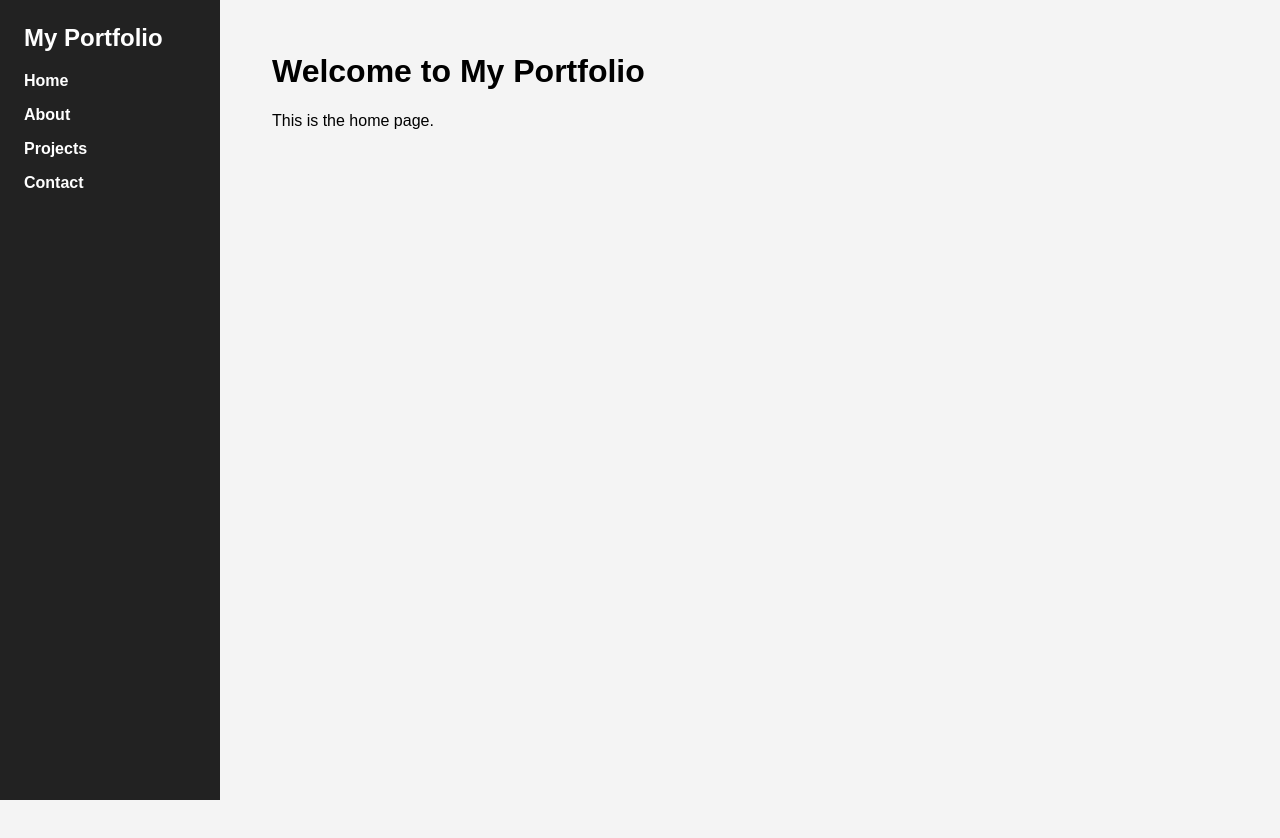
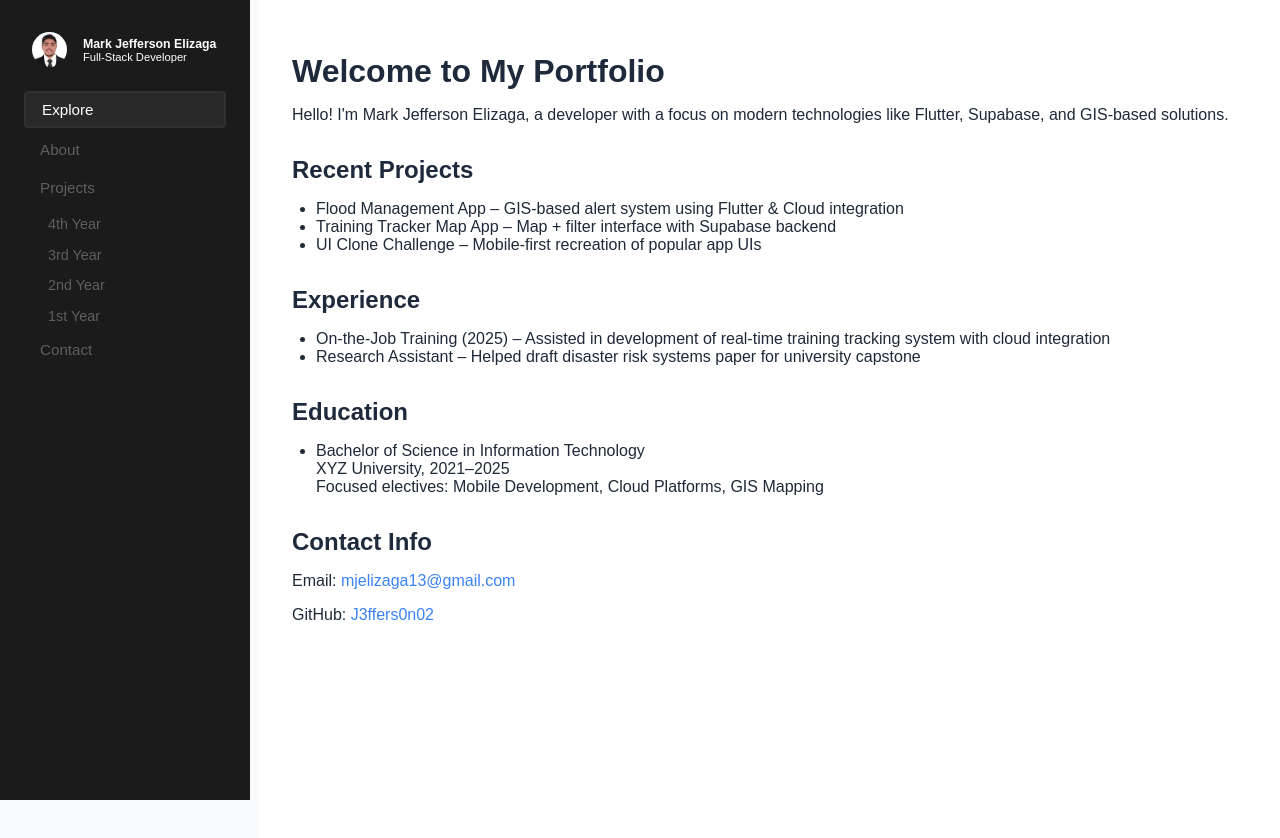
Before and after one commit to J3ffers0n02/Elizaga-Portfolio, a plain HTML site: page portfoliio-site/index.html in a window 1280 px wide. Before the commit the page ends 800 px from the top, so only its background shows below. Drawn offline with Linux system fonts and the light colour scheme.

Commit message:
Add files via upload

```diff
--- a/portfoliio-site/index.html
+++ b/portfoliio-site/index.html
@@ -1,27 +1,49 @@
 <!DOCTYPE html>
 <html lang="en">
 <head>
-  <meta charset="UTF-8" />
-  <meta name="viewport" content="width=device-width, initial-scale=1.0" />
-  <title>Home | Mark Jefferson Elizaga</title>
-  <link rel="stylesheet" href="style.css" />
+    <meta charset="UTF-8">
+    <meta name="viewport" content="width=device-width, initial-scale=1.0">
+    <title>My Portfolio</title>
+    <link rel="stylesheet" href="style.css">
 </head>
 <body>
-  <div class="sidebar">
-    <h2>My Portfolio</h2>
-    <nav>
-      <ul>
-        <li><a href="index.html">Home</a></li>
-        <li><a href="about.html">About</a></li>
-        <li><a href="projects.html">Projects</a></li>
-        <li><a href="contact.html">Contact</a></li>
-      </ul>
-    </nav>
-  </div>
-
-  <div class="main-content">
-    <h1>Welcome to My Portfolio</h1>
-    <p>This is the home page.</p>
-  </div>
+    <div id="sidebar-container"></div>
+    <div class="main-content">
+        <h1>Welcome to My Portfolio</h1>
+        <p>Hello! I'm Mark Jefferson Elizaga, a developer with a focus on modern technologies like Flutter, Supabase, and GIS-based solutions.</p>
+        <h2>Recent Projects</h2>
+        <ul>
+            <li>Flood Management App – GIS-based alert system using Flutter & Cloud integration</li>
+            <li>Training Tracker Map App – Map + filter interface with Supabase backend</li>
+            <li>UI Clone Challenge – Mobile-first recreation of popular app UIs</li>
+        </ul>
+        <h2>Experience</h2>
+        <ul>
+            <li>On-the-Job Training (2025) – Assisted in development of real-time training tracking system with cloud integration</li>
+            <li>Research Assistant – Helped draft disaster risk systems paper for university capstone</li>
+        </ul>
+        <h2>Education</h2>
+        <ul>
+            <li>Bachelor of Science in Information Technology<br>XYZ University, 2021–2025<br>Focused electives: Mobile Development, Cloud Platforms, GIS Mapping</li>
+        </ul>
+        <h2>Contact Info</h2>
+        <p>Email: <a href="mailto:mjelizaga13@gmail.com">mjelizaga13@gmail.com</a></p>
+        <p>GitHub: <a href="https://github.com/J3ffers0n02">J3ffers0n02</a></p>
+    </div>
+    <script>
+        fetch('sidebar.html')
+            .then(response => response.text())
+            .then(html => {
+                document.getElementById('sidebar-container').innerHTML = html;
+                // Add active class based on current page
+                const currentPage = window.location.pathname.split('/').pop();
+                document.querySelectorAll('#sidebar-container .sidebar ul li a').forEach(link => {
+                    if (link.getAttribute('href') === currentPage) {
+                        link.classList.add('active');
+                    }
+                });
+            })
+            .catch(error => console.error('Error loading sidebar:', error));
+    </script>
 </body>
 </html>
--- /dev/null
+++ b/portfoliio-site/sidebar.html
@@ -0,0 +1,23 @@
+<div class="sidebar">
+    <div class="profile-section">
+        <img src="profile.jpg" alt="Profile Picture" class="profile-pic">
+        <div class="profile-info">
+            <h2 class="profile-name">Mark Jefferson Elizaga</h2>
+            <p class="profile-title">Full-Stack Developer</p>
+        </div>
+    </div>
+    <ul>
+        <li><a href="index.html"><span class="icon"></span> Explore</a></li>
+        <li><a href="about.html"><span class="icon"></span> About</a></li>
+        <li>
+            <a href="projects.html"><span class="icon"></span> Projects</a>
+            <ul class="sub-links">
+                <li><a href="projects.html#4th-year">4th Year</a></li>
+                <li><a href="projects.html#3rd-year">3rd Year</a></li>
+                <li><a href="projects.html#2nd-year">2nd Year</a></li>
+                <li><a href="projects.html#1st-year">1st Year</a></li>
+            </ul>
+        </li>
+        <li><a href="contact.html"><span class="icon"></span> Contact</a></li>
+    </ul>
+</div>
--- a/portfoliio-site/style.css
+++ b/portfoliio-site/style.css
@@ -1,45 +1,133 @@
 body {
   margin: 0;
-  font-family: Arial, sans-serif;
+  font-family: 'Arial', sans-serif;
   display: flex;
-  background: #f4f4f4;
+  background-color: #f9fafb;
+  color: #1f2937;
 }
 
 .sidebar {
-  width: 220px;
-  background-color: #222;
-  color: #fff;
+  width: 250px;
+  background-color: #1b1b1b;
+  color: #ffffff;
   height: 100vh;
   padding: 1.5rem;
   box-sizing: border-box;
   position: fixed;
+  overflow-y: auto;
+}
+
+.profile-section {
+  display: flex;
+  align-items: center;
+  padding: 0.5rem;
+  background-color: #1b1b1b;
+  border-radius: 0.5rem;
+}
+
+.profile-pic {
+  width: 35px;
+  height: 35px;
+  border-radius: 50%;
+  margin-right: 1rem;
+  object-fit: cover;
+}
+
+.profile-info {
+  display: flex;
+  flex-direction: column;
+}
+
+.profile-name {
+  margin: 0;
+  font-size: 1rem;
+  color: #ffffff;
+}
+
+.profile-title {
+  margin: 0;
+  font-size: 0.7rem;
+  color: #ffffff;
 }
 
 .sidebar h2 {
-  margin-top: 0;
+  font-size: 0.77rem;
+  color: #ffffff;
+  font-weight: bold;
 }
 
 .sidebar ul {
   list-style-type: none;
-  padding: 0;
+  padding-left: 0;
 }
 
 .sidebar ul li {
-  margin: 1rem 0;
+  margin: 0.3rem 0;
 }
 
 .sidebar ul li a {
-  color: #fff;
+  color: #5f5f5f;
   text-decoration: none;
-  font-weight: bold;
+  font-weight: 500;
+  font-size: 0.95rem;
+  display: flex;
+  align-items: center;
+  padding: 0.5rem;
+  border-radius: 0.25rem;
+}
+.sidebar ul li a.active {
+  color: #ffffff;
+  background-color: #292929;
+  border: 2px solid #313131; /* Adds a 1px solid border with a dark gray color */
+}
+.sidebar .sub-links {
+  margin-top: 0.5rem;
+  margin-left: 1.2rem;
+  padding-left: 0;
 }
 
-.sidebar ul li a:hover {
-  text-decoration: underline;
+.sidebar .sub-links li a {
+  padding: 0.3rem;
+  font-size: 0.9rem;
+}
+
+.sidebar .icon {
+  margin-right: 0.5rem;
 }
 
 .main-content {
-  margin-left: 240px;
+  margin-left: 260px;
   padding: 2rem;
   flex: 1;
+  background-color: #ffffff;
+  min-height: 100vh;
 }
+
+h1, h2 {
+  color: #1e293b;
+}
+
+h1 {
+  font-size: 2rem;
+  margin-bottom: 1rem;
+}
+
+h2 {
+  font-size: 1.5rem;
+  margin-top: 2rem;
+  margin-bottom: 1rem;
+}
+
+ul {
+  list-style-type: disc;
+  padding-left: 1.5rem;
+}
+
+a {
+  color: #3b82f6;
+  text-decoration: none;
+}
+
+a:hover {
+  text-decoration: underline;
+}
```
Also changed, not shown: portfoliio-site/about.html (+20 -19 lines), portfoliio-site/contact.html (+22 -21 lines), portfoliio-site/projects.html (+37 -20 lines), portfoliio-site/profile.jpg (added).
